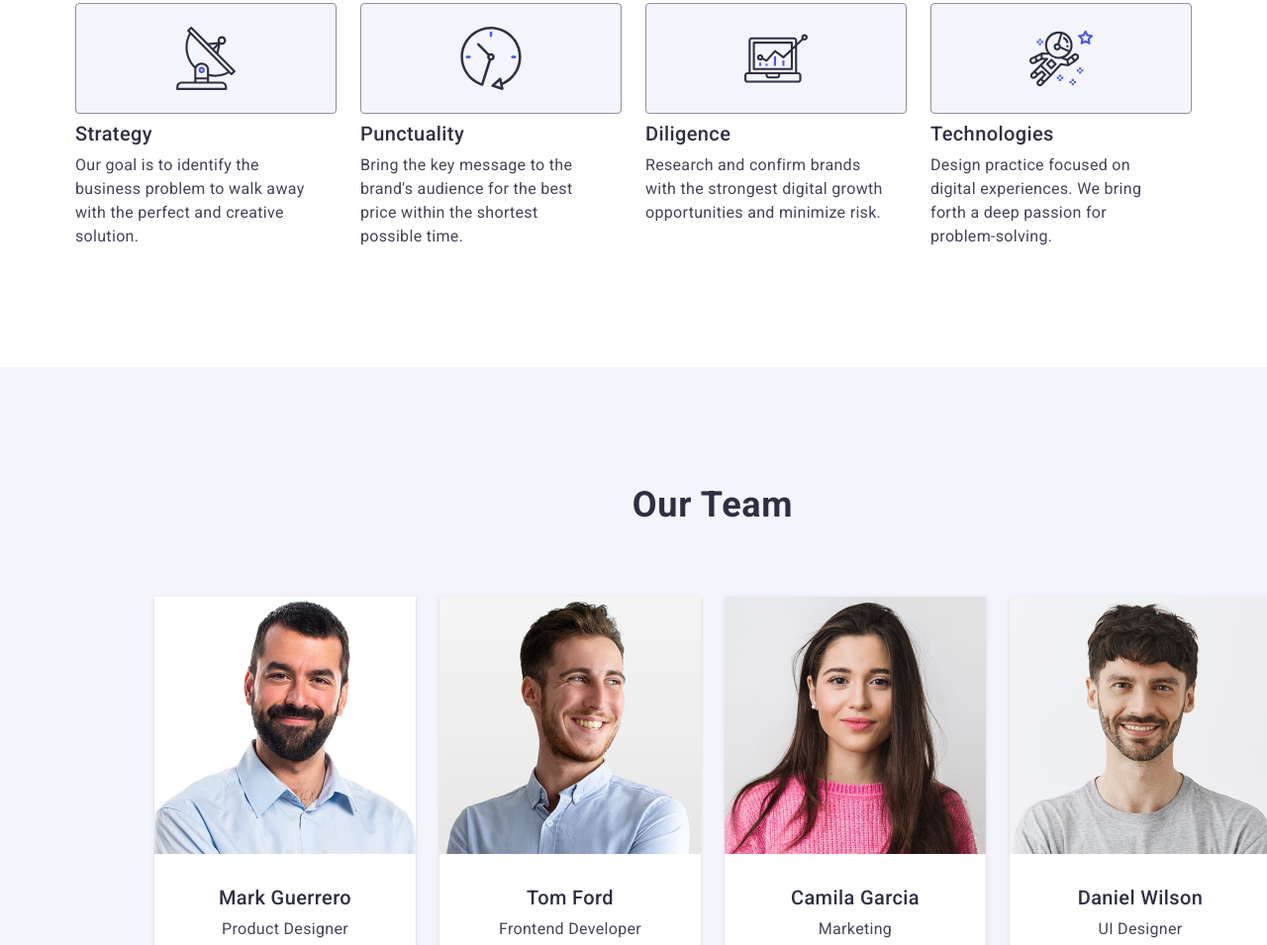
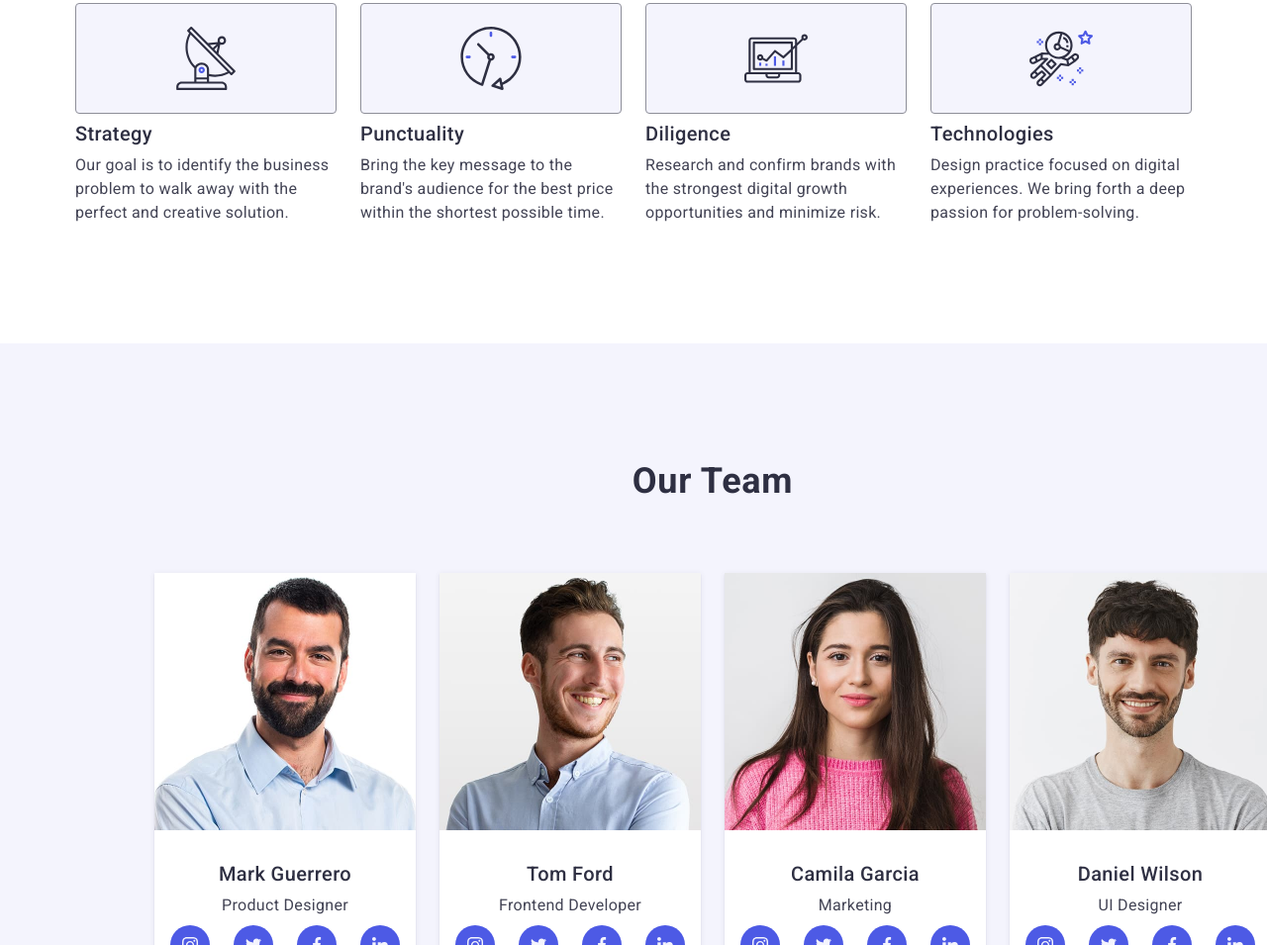
Before and after one commit to Maryna2810/goit-markup-hw-04, a plain HTML site: page index.html in a window 1280 px wide. Shown: the part 808-1763 px from the top of the page at 99% size. Drawn offline with nearby package versions, Linux system fonts and the light colour scheme.

Commit message:
add styles file

```diff
--- a/css/styles.css
+++ b/css/styles.css
@@ -251,7 +251,6 @@ body {
   font-weight: 400;
   font-size: 16px;
   color: #434455;
-  padding-right: 24px;
 }
 
 .about-us {
```
